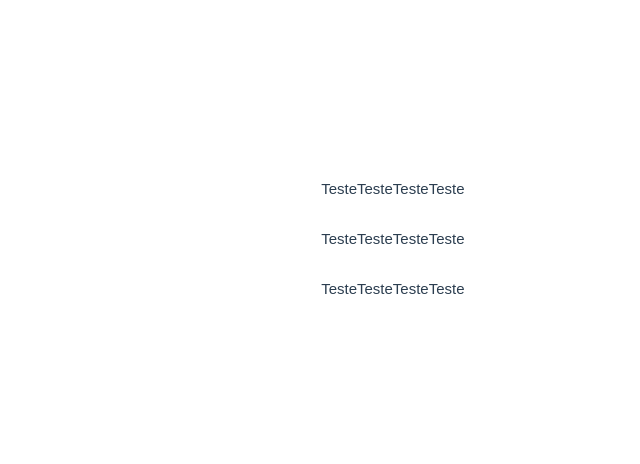
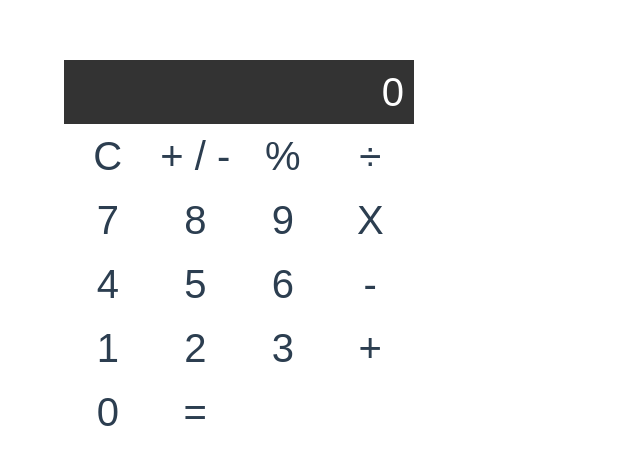
Before and after one commit to Cadu79/calculadora-app, a Vue app in the folder calculadora-app/: page / in a window 1280 px wide. Shown: the part 178-642 px from the top of the page, without its empty margins (0-640 px from the left). Built offline with nearby package versions, Linux system fonts and the light colour scheme.

Commit message:
Criação dos botões da Calculadora.

```diff
--- a/calculadora-app/src/components/Calculadora.vue
+++ b/calculadora-app/src/components/Calculadora.vue
@@ -4,25 +4,45 @@
 
 <template>
   <div class="calculadora">
-    <div>Teste</div>
-    <div>Teste</div>
-    <div>Teste</div>
-    <div>Teste</div>
-    <div>Teste</div>
-    <div>Teste</div>
-    <div>Teste</div>
-    <div>Teste</div>
-    <div>Teste</div>
-    <div>Teste</div>
-    <div>Teste</div>
-    <div>Teste</div>
+    <div class="display">0</div>
+    <div>C</div>
+    <div>+ / -</div>
+    <div>%</div>
+    <div>÷</div>
+    <div>7</div>
+    <div>8</div>
+    <div>9</div>
+    <div>X</div>
+    <div>4</div>
+    <div>5</div>
+    <div>6</div>
+    <div>-</div>
+    <div>1</div>
+    <div>2</div>
+    <div>3</div>
+    <div>+</div>
+    <div>0</div>
+    <div>=</div>
   </div>
 </template>
 
 <style scoped>
 .calculadora {
+  font-size: 40px;
   display: grid;
+  width: 350px;
+  text-align: center;
   grid-template-columns: repeat(4, 1fr);
   grid-auto-rows: minmax(50px, auto);
 }
+
+.display {
+  grid-column: 1 / 5;
+  background-color: #333;
+  color: white;
+  display: flex;
+  justify-content: flex-end;
+  align-items: center;
+  padding: 0 10px;
+}
 </style>
```
